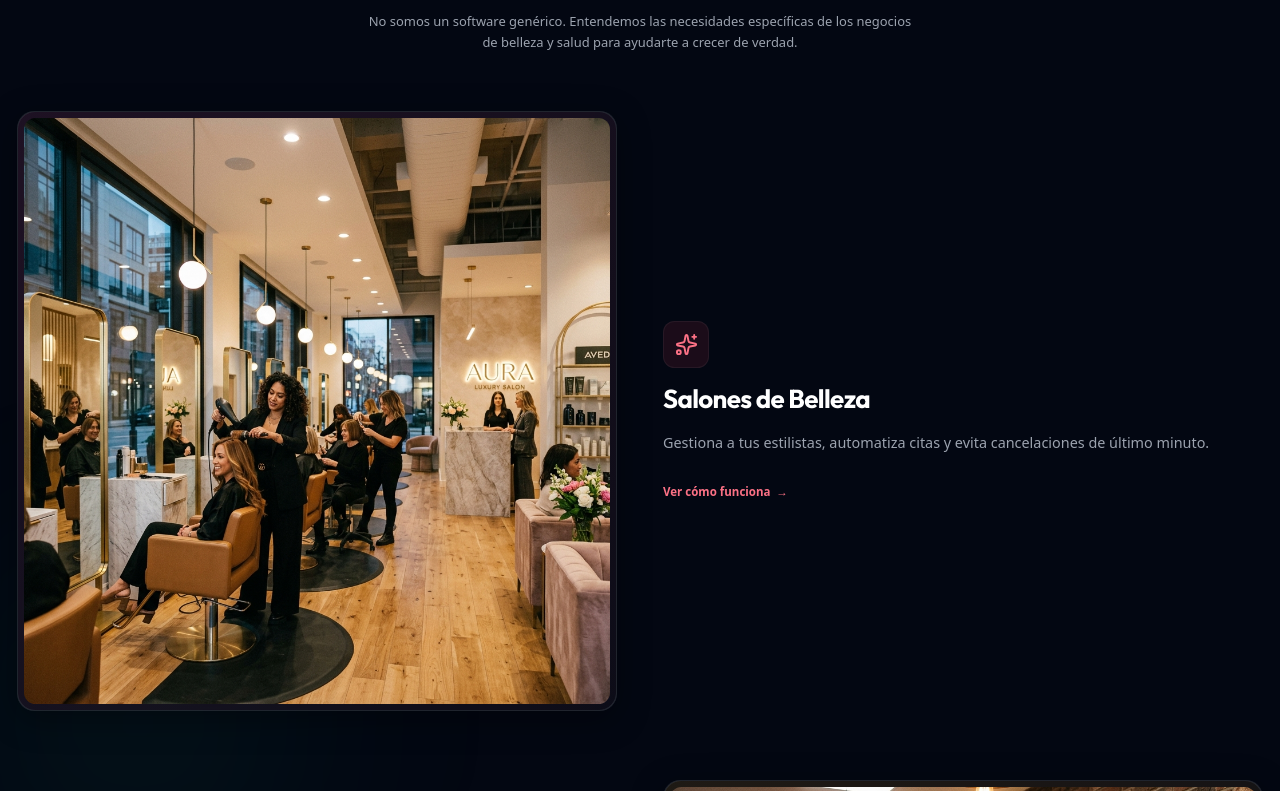
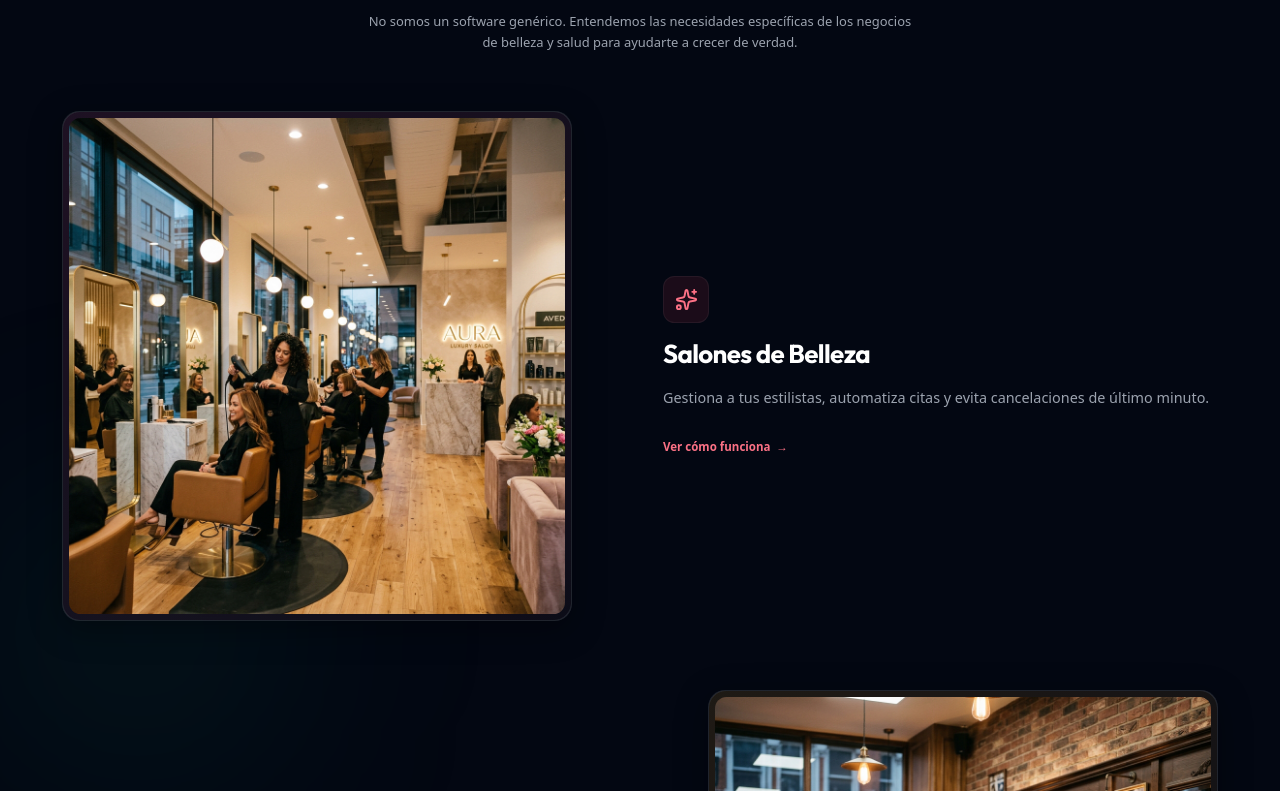
Before and after one commit to Jesus301214/anguloo, a React (Vite) app: page /software-clinicas in a window 1280 px wide. Shown: the part 869-1660 px from the top of the page. Built offline with nearby package versions, Linux system fonts and the light colour scheme; no server answers.

Commit message:
style: Reducir tamaño de imágenes en la sección de audiencias (15% más pequeñas)

```diff
--- a/src/components/landing/TargetAudienceSection.jsx
+++ b/src/components/landing/TargetAudienceSection.jsx
@@ -88,8 +88,8 @@ const TargetAudienceSection = () => {
               transition={{ duration: 0.6 }}
               className={`flex flex-col ${index % 2 !== 0 ? 'lg:flex-row-reverse' : 'lg:flex-row'} gap-8 lg:gap-16 items-center`}
             >
-              <div className="w-full lg:w-1/2">
-                <div className="glass-card p-2 rounded-3xl overflow-hidden relative group shadow-2xl hover:shadow-emerald-500/10 transition-all duration-500">
+              <div className="w-full lg:w-1/2 flex justify-center items-center">
+                <div className="w-[85%] glass-card p-2 rounded-3xl overflow-hidden relative group shadow-2xl hover:shadow-emerald-500/10 transition-all duration-500">
                   <div className={`absolute inset-0 bg-gradient-to-br ${item.gradient} opacity-50`}></div>
                   <img
                     src={item.image}
```
